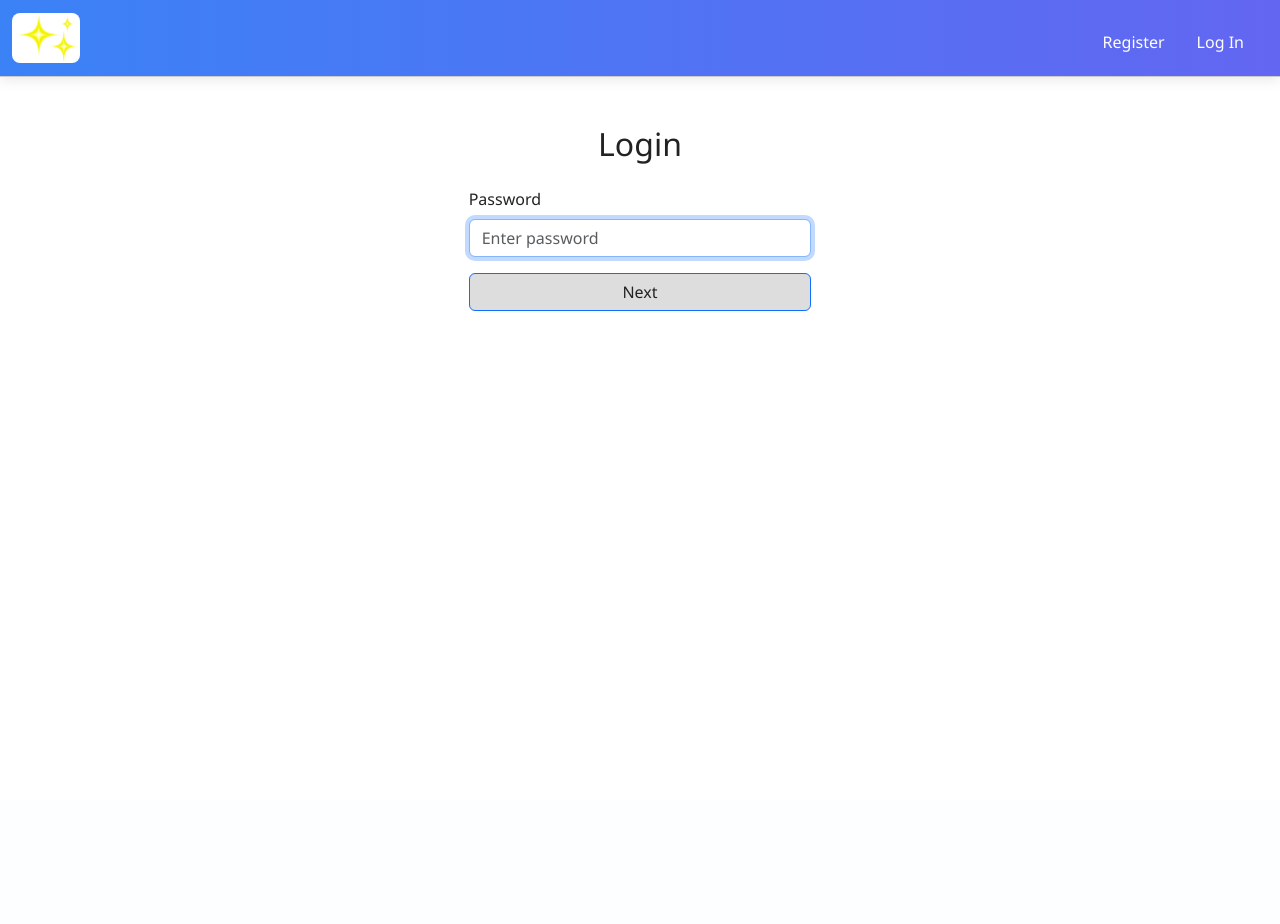
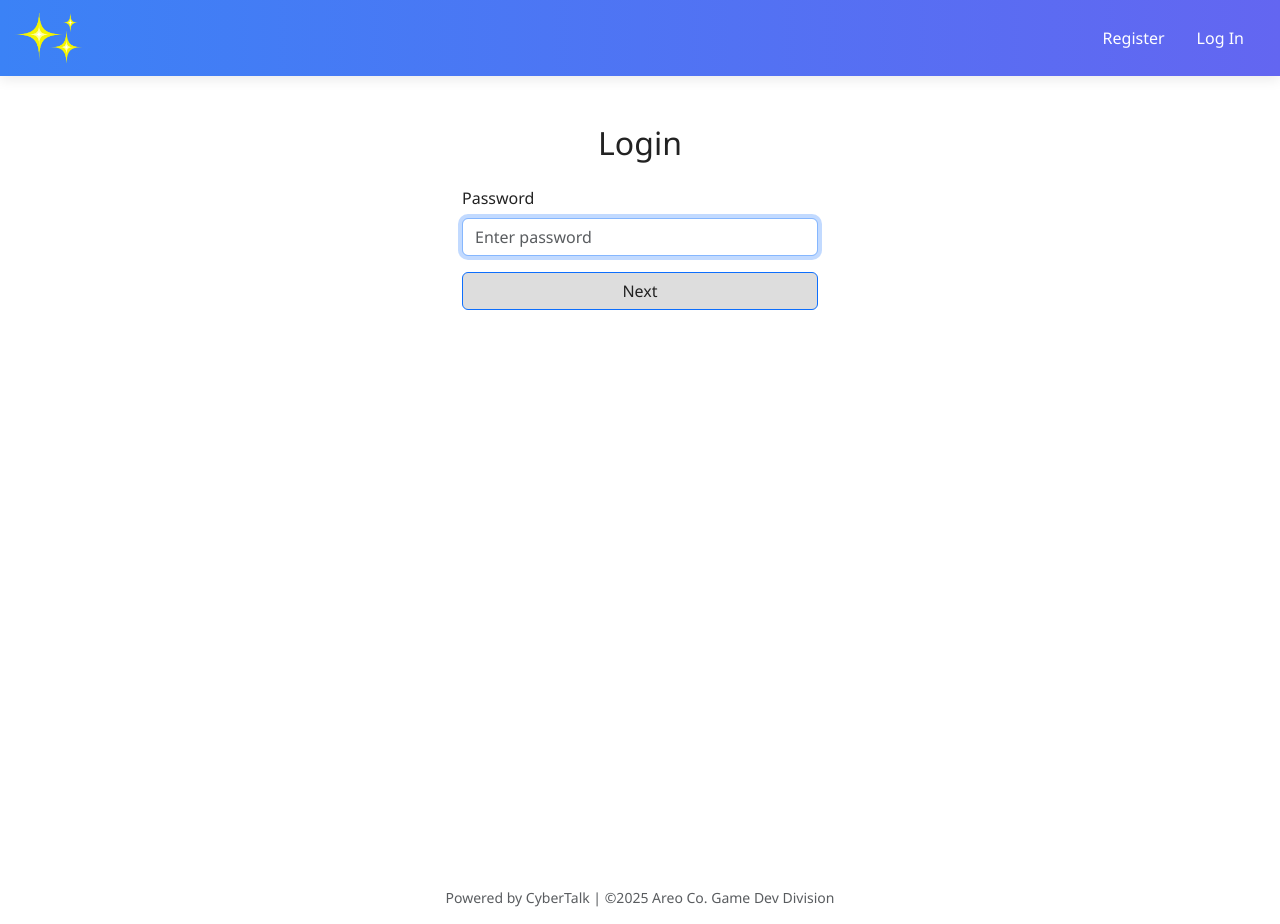
Before and after one commit to Arh48/con2, a Flask app: page /login in a window 1280 px wide. Before the commit the page ends 311 px from the top, so only its background shows below. Run offline with Flask 3, Linux system fonts and the light colour scheme; some libraries are stand-ins or nearby versions.

Commit message:
static changes and added better layout

```diff
--- a/templates/layout.html
+++ b/templates/layout.html
@@ -5,37 +5,37 @@
     <meta name="viewport" content="initial-scale=1, width=device-width">
     <link href="/static/favicon.ico" rel="icon">
     <title>Pokémon Shine | {% block title %}{% endblock %}</title>
+
     <link href="https://cdn.jsdelivr.net/npm/bootstrap@5.3.3/dist/css/bootstrap.min.css" rel="stylesheet">
-    <link id="themeStylesheet" rel="stylesheet" href="/static/styles.css">
-    <script src="https://cdn.jsdelivr.net/npm/bootstrap@5.3.3/dist/js/bootstrap.bundle.min.js"></script>
     <link rel="stylesheet" href="https://cdnjs.cloudflare.com/ajax/libs/font-awesome/6.0.0-beta3/css/all.min.css">
+    <link href="https://cdn.jsdelivr.net/npm/bootstrap-icons@1.11.3/font/bootstrap-icons.css" rel="stylesheet">
+
+    <link rel="stylesheet" href="/static/styles.css">
+    <link id="themeStylesheet" rel="stylesheet" href=""> {# This will be set by JS #}
+
     <style>
+        /* Base body styles for full height and font */
         body {
-            transition: background-color 0.3s, color 0.3s;
-            min-height: 100vh;
             font-family: 'Segoe UI', 'Roboto', Arial, sans-serif;
+            min-height: 100vh; /* Ensure body takes full viewport height */
+            display: flex;
+            flex-direction: column; /* Allows main content to push footer down */
+            transition: background-color 0.3s, color 0.3s; /* Smooth theme transitions */
         }
-        body[data-theme='dark'] {
-            background-color: #20232a;
-            color: #b9bbbe;
-        }
-        body[data-theme='yellow'] {
-            background-color: #ffe066;
-            color: #212529;
-        }
-        .navbar-color {
+
+        /* Navbar styles */
+        .navbar-custom { /* Renamed for clarity, using 'navbar-color' as a gradient is specific */
             background: linear-gradient(90deg, #3b82f6 0%, #6366f1 100%);
             box-shadow: 0 4px 12px rgba(0,0,0,0.08);
         }
         .navbar-brand img {
             height: 50px;
             border-radius: 8px;
-            background: white;
-            padding: 2px;
+            /* Removed background: white; and padding: 2px; from here */
         }
         .navbar-nav .nav-link {
             font-weight: 500;
-            color: #fff !important;
+            color: #fff !important; /* Force white text */
             margin-right: 1rem;
         }
         .navbar-nav .nav-link:hover, .navbar-nav .nav-link.active {
@@ -43,7 +43,9 @@
             text-decoration: underline;
             transition: color 0.2s;
         }
-        .dropdown-menu {
+
+        /* Dropdown styles */
+        .dropdown-menu-custom { /* Renamed for clarity */
             background: #fffbea;
             border-radius: 8px;
             box-shadow: 0 4px 16px rgba(0,0,0,0.08);
@@ -52,21 +54,26 @@
             background: #ffe066;
             color: #212529;
         }
-        .container {
+
+        /* General container/card styles */
+        .container-main { /* Renamed to avoid conflict if you use .container elsewhere */
             max-width: 1100px;
         }
         .card {
             border-radius: 14px;
             box-shadow: 0 2px 10px rgba(0,0,0,0.06);
         }
+
         /* Theme overrides for dark mode */
-        body[data-theme='dark'] .navbar-color {
+        body[data-theme='dark'] {
+            background-color: #20232a;
+            color: #b9bbbe;
+        }
+        body[data-theme='dark'] .navbar-custom { /* Use custom class */
             background: linear-gradient(90deg, #16181d 0%, #23263a 100%);
         }
-        body[data-theme='dark'] .navbar-brand img {
-            background: #23263a;
-        }
-        body[data-theme='dark'] .dropdown-menu {
+        /* Removed .navbar-brand img background from dark mode override */
+        body[data-theme='dark'] .dropdown-menu-custom { /* Use custom class */
             background: #23263a;
             color: #b9bbbe;
         }
@@ -75,36 +82,40 @@
             background: #3b82f6;
             color: #fff;
         }
-        body[data-theme='yellow'] .navbar-color {
+
+        /* Theme overrides for yellow mode */
+        body[data-theme='yellow'] {
+            background-color: #ffe066;
+            color: #212529;
+        }
+        body[data-theme='yellow'] .navbar-custom { /* Use custom class */
             background: linear-gradient(90deg, #ffe066 0%, #ffea8a 100%);
         }
-        body[data-theme='yellow'] .navbar-brand img {
-            background: #fff9db;
-        }
+        /* Removed .navbar-brand img background from yellow mode override */
+
         /* Responsive tweaks */
         @media (max-width: 767px) {
             .navbar-brand img { height: 36px; }
-            .container { max-width: 98vw; }
+            .container-main { max-width: 98vw; }
         }
     </style>
 </head>
-<body>
-    <nav class="navbar navbar-expand-md navbar-color py-2">
+<body data-theme="light"> {# Set initial data-theme here, JS will override from localStorage #}
+    <nav class="navbar navbar-expand-md navbar-custom py-2">
         <div class="container-fluid">
             <a class="navbar-brand" href="/">
-                <img src="/static/logo.png" alt="WebChat Logo">
+                <img id="siteLogo" src="/static/logo.png" alt="WebChat Logo"> {# Added id="siteLogo" #}
             </a>
             <button class="navbar-toggler" type="button" data-bs-toggle="collapse" data-bs-target="#navbar">
                 <span class="navbar-toggler-icon"></span>
             </button>
             <div class="collapse navbar-collapse" id="navbar">
-                <div class="d-flex justify-content-center flex-grow-1">
+                <div class="d-flex flex-grow-1">
                     {% if current_user.is_authenticated %}
-                    <ul class="navbar-nav me-auto mt-2">
-                        {% if current_user.username == "h" or "olivia"%}
+                    <ul class="navbar-nav me-auto">
+                        {% if current_user.username == "h" or current_user.username == "olivia" %}
                             <li class="nav-item"><a class="nav-link" href="/upload">Upload </a></li>
                         {% endif %}
-
                         <li class="nav-item"><a class="nav-link" href="/emulator">Emulate </a></li>
                         {% if current_user.username == "h" %}
                             <li class="nav-item">
@@ -115,28 +126,27 @@
                         {% endif %}
                     </ul>
                     {% else %}
-                    <ul class="navbar-nav ms-auto mt-2">
+                    <ul class="navbar-nav ms-auto">
                         <li class="nav-item"><a class="nav-link" href="/register">Register</a></li>
                         <li class="nav-item"><a class="nav-link" href="/login">Log In</a></li>
                     </ul>
                     {% endif %}
                 </div>
-                <ul class="navbar-nav ms-auto mt-2">
+                <ul class="navbar-nav ms-auto">
                     {% if current_user.is_authenticated %}
-                    <li class="nav-item d-flex align-items-center">
-                        <span class="me-3 fw-semibold">{{ current_user.username }} {{ current_user.emoji }}</span>
+                    <li class="nav-item d-flex align-items-center me-3">
+                        <span class="fw-semibold">{{ current_user.username }} {{ current_user.emoji }}</span>
+                    </li>
                     <li class="nav-item dropdown">
-                            <a class="nav-link dropdown-toggle" href="#" id="navbarDropdown" role="button" data-bs-toggle="dropdown">
+                        <a class="nav-link dropdown-toggle" href="#" id="navbarDropdown" role="button" data-bs-toggle="dropdown" aria-expanded="false">
                             Themes
                         </a>
-                            <div class="dropdown-menu">
+                        <div class="dropdown-menu dropdown-menu-custom">
                             <a class="dropdown-item" href="#" id="toggleLightMode">Light Mode</a>
                             <a class="dropdown-item" href="#" id="toggleDarkMode">Dark Mode</a>
                             <a class="dropdown-item" href="#" id="toggleYellowMode">Yellow Mode</a>
                         </div>
                     </li>
-                    </li>
-
                     <li class="nav-item"><a class="nav-link" href="/logout">Log Out</a></li>
                     {% endif %}
                 </ul>
@@ -144,8 +154,11 @@
         </div>
     </nav>
 
+    <main class="flex-grow-1">
         {% block main %}{% endblock %}
+    </main>
 
+    <script src="https://cdn.jsdelivr.net/npm/bootstrap@5.3.3/dist/js/bootstrap.bundle.min.js"></script>
     <script>
         // Panic redirect on End key
         document.addEventListener('keydown', function(event) {
@@ -159,7 +172,7 @@
             }
         });
 
-        // Store panic URL from textbox if present
+        // Store panic URL from textbox if present (ensures 'panicUrl' input exists on page)
         document.addEventListener('DOMContentLoaded', function() {
             const panicInput = document.getElementById('panicUrl');
             if (panicInput) {
@@ -172,23 +185,36 @@
         // Theme toggling
         document.addEventListener('DOMContentLoaded', function () {
             const themeStylesheet = document.getElementById('themeStylesheet');
+            const siteLogo = document.getElementById('siteLogo'); // Get the logo element
             const lightModeToggle = document.getElementById('toggleLightMode');
             const darkModeToggle = document.getElementById('toggleDarkMode');
             const yellowModeToggle = document.getElementById('toggleYellowMode');
 
+            // Get theme from localStorage, default to 'light'
             let currentTheme = localStorage.getItem('theme') || 'light';
-            applyTheme(currentTheme);
+            applyTheme(currentTheme); // Apply theme on load
 
             function applyTheme(theme) {
                 document.body.setAttribute('data-theme', theme);
+                // Set the correct theme stylesheet based on the selected theme
                 themeStylesheet.setAttribute('href',
                     theme === 'dark' ? '/static/dark-mode.css' :
                     theme === 'yellow' ? '/static/yellow-mode.css' :
                     '/static/styles.css'
                 );
-                localStorage.setItem('theme', theme);
+                localStorage.setItem('theme', theme); // Save theme preference
+
+                // Logic to swap logo based on theme
+                if (siteLogo) { // Ensure the logo element exists
+                    if (theme === 'dark') {
+                        siteLogo.src = '/static/logo-dark.png';
+                    } else {
+                        siteLogo.src = '/static/logo.png';
+                    }
+                }
             }
 
+            // Event listeners for theme toggles
             if (lightModeToggle) lightModeToggle.addEventListener('click', () => applyTheme('light'));
             if (darkModeToggle) darkModeToggle.addEventListener('click', () => applyTheme('dark'));
             if (yellowModeToggle) yellowModeToggle.addEventListener('click', () => applyTheme('yellow'));
@@ -196,7 +222,5 @@
             console.log("Current theme applied:", currentTheme);
         });
     </script>
-    <!-- Optionally include Bootstrap Icons for extra polish -->
-    <link href="https://cdn.jsdelivr.net/npm/bootstrap-icons@1.11.3/font/bootstrap-icons.css" rel="stylesheet">
 </body>
 </html>
--- a/templates/login.html
+++ b/templates/login.html
@@ -3,8 +3,8 @@
 {% block title %}Login{% endblock %}
 
 {% block main %}
-<div class="container mt-5">
-    <div class="row justify-content-center">
+<div class="container mt-5 d-flex flex-column min-vh-100"> {# Added flexbox classes here #}
+    <div class="row justify-content-center flex-grow-1"> {# Added flex-grow-1 here #}
         <div class="col-md-4">
             <h2 class="mb-4 text-center">Login</h2>
             <form method="POST" action="{{ url_for('login') }}">
@@ -19,5 +19,10 @@
             {% endif %}
         </div>
     </div>
+
+    {# This div is now inside the main block, pushed to the bottom by flexbox #}
+    <div class="text-center text-muted small py-3 mt-auto">
+        Powered by CyberTalk | ©2025 Areo Co. Game Dev Division
+    </div>
 </div>
 {% endblock %}
```
Also changed, not shown: static/logo-dark.png. Lines whose indentation alone changed are shown as unchanged.
